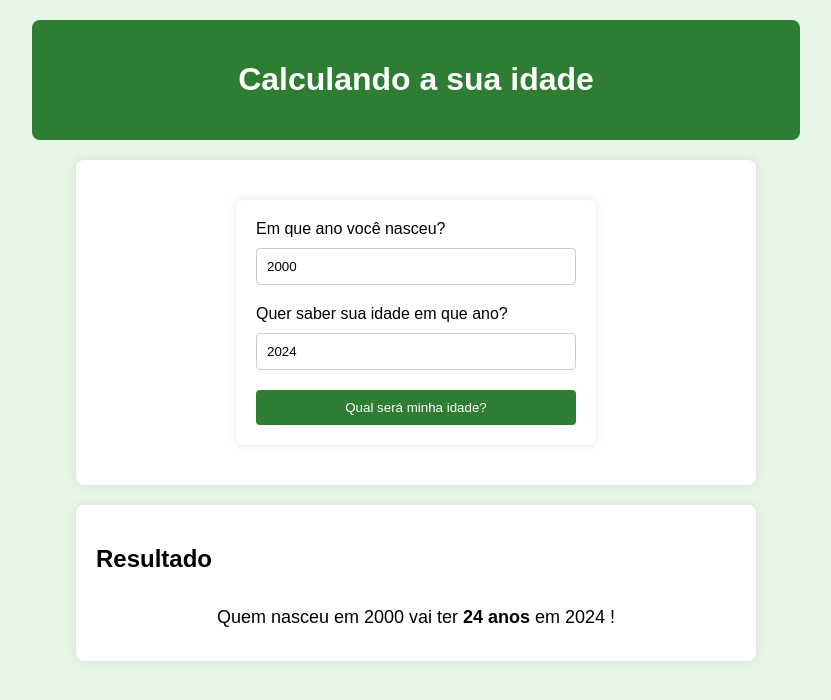
After one commit to VictorAsz/ExercicesPHP, a PHP site: page /ex011/index.php in a window 1280 px wide. The commit adds this page. Shown: the top 700 px of the page, without its empty margins (224-1055 px from the left). Run offline with PHP 8.4, Linux system fonts and the light colour scheme.

Commit message:
ex011 calculo de idade

```diff
--- a/ex010/index.php
+++ b/ex010/index.php
@@ -15,7 +15,7 @@
      $valor1 = isset($_GET['v1']) ? floatval($_GET['v1']) : 0;
      $peso1 = isset($_GET['p1']) ? floatval($_GET['p1']) : 1;
      $valor2 = isset($_GET['v2']) ? floatval($_GET['v2']) : 0;
-     $peso2 = isset($_GET['p2']) ? floatval($_GET['p2']) : 1git;
+     $peso2 = isset($_GET['p2']) ? floatval($_GET['p2']) : 1;
     ?>
     <main>
         <form action="<?=$_SERVER['PHP_SELF']?>" method="get">
--- /dev/null
+++ b/ex011/index.php
@@ -0,0 +1,41 @@
+<!DOCTYPE html>
+<html lang="pt-br">
+<head>
+    <meta charset="UTF-8">
+    <meta name="viewport" content="width=device-width, initial-scale=1.0">
+    <title>ex011 Calculo de Idade</title>
+    <link rel="stylesheet" href="style.css">
+
+</head>
+<body>
+
+<header><h1>Calculando a sua idade</h1></header>
+<main>
+    <div class="container">
+
+        <?php
+            $atual = date("Y");
+            $nasc = $_GET['nasc'] ?? '2000';
+            $ano = $_GET['ano'] ?? $atual;
+        ?>
+            <form action="<?=$_SERVER['PHP_SELF']?>" method="get">
+            <label for="nasc">Em que ano você nasceu?</label>
+            <input type="number" name="nasc" min="1900" max="<?=$atual - 1?>" value="<?=$nasc?>">
+            <label for="ano">Quer saber sua idade em que ano?</label>
+            <input type="number" name="ano" min="1900" value="<?=$ano?>">
+            <button type="submit">Qual será minha idade?</button>
+            </form>
+    </div>
+    </main>
+    <div class="container">
+            <?php
+                $idade = $ano - $nasc;
+            ?>
+        <h2>Resultado</h2>
+        <p>Quem nasceu em <?=$nasc?> vai ter <strong><?=$idade?> anos</strong> em <?=$ano?> !</p>
+    </div>
+
+
+
+</body>
+</html>
--- /dev/null
+++ b/ex011/style.css
@@ -0,0 +1,92 @@
+body {
+    font-family: Arial, sans-serif;
+    background-color: #e8f6e8; /* Verde pastel suave */
+    margin: 0;
+}
+
+header {
+    background-color: #2e7d32; /* Verde escuro para contraste */
+    color: white;
+    text-align: center;
+    padding: 20px 0;
+    width: 60%;
+    margin: 20px auto;
+    border-radius: 8px;
+}
+
+.container {
+    width: 50%;
+    margin: 20px auto;
+    background-color: #ffffff; /* Branco */
+    padding: 20px;
+    box-shadow: 0 0 10px rgba(0, 0, 0, 0.1);
+    border-radius: 8px;
+}
+
+.container p {
+    font-size: 18px;
+    line-height: 1.6;
+    text-align: center;
+    margin: 0;
+    padding: 10px 0;
+}
+
+.container p span {
+    font-weight: bold;
+    color: #388e3c; /* Verde mais escuro para destaque */
+}
+
+
+form {
+    width: 50%;
+    margin: 20px auto;
+    background-color: #ffffff; /* Branco */
+    padding: 20px;
+    box-shadow: 0 0 10px rgba(0, 0, 0, 0.1);
+    border-radius: 8px;
+}
+
+form label {
+    display: block;
+    margin-bottom: 10px;
+}
+
+form input[type="number"] {
+    width: calc(100% - 22px); /* Ajuste para o padding */
+    padding: 10px;
+    margin-bottom: 20px;
+    border-radius: 4px;
+    border: 1px solid #ccc;
+}
+
+form button {
+    display: block;
+    width: 100%;
+    padding: 10px;
+    background-color: #2e7d32; /* Verde escuro para combinar com o cabeçalho */
+    color: white;
+    border: none;
+    border-radius: 4px;
+    cursor: pointer;
+    transition: background-color 0.3s ease;
+}
+
+form button:hover {
+    background-color: #388e3c; /* Verde mais escuro ao passar o mouse */
+}
+
+button {
+    display: block;
+    width: 100%;
+    padding: 10px;
+    background-color: #2e7d32; /* Verde escuro para combinar com o cabeçalho */
+    color: white;
+    border: none;
+    border-radius: 4px;
+    cursor: pointer;
+    transition: background-color 0.3s ease;
+}
+
+button:hover {
+    background-color: #388e3c; /* Verde mais escuro ao passar o mouse */
+}
```
